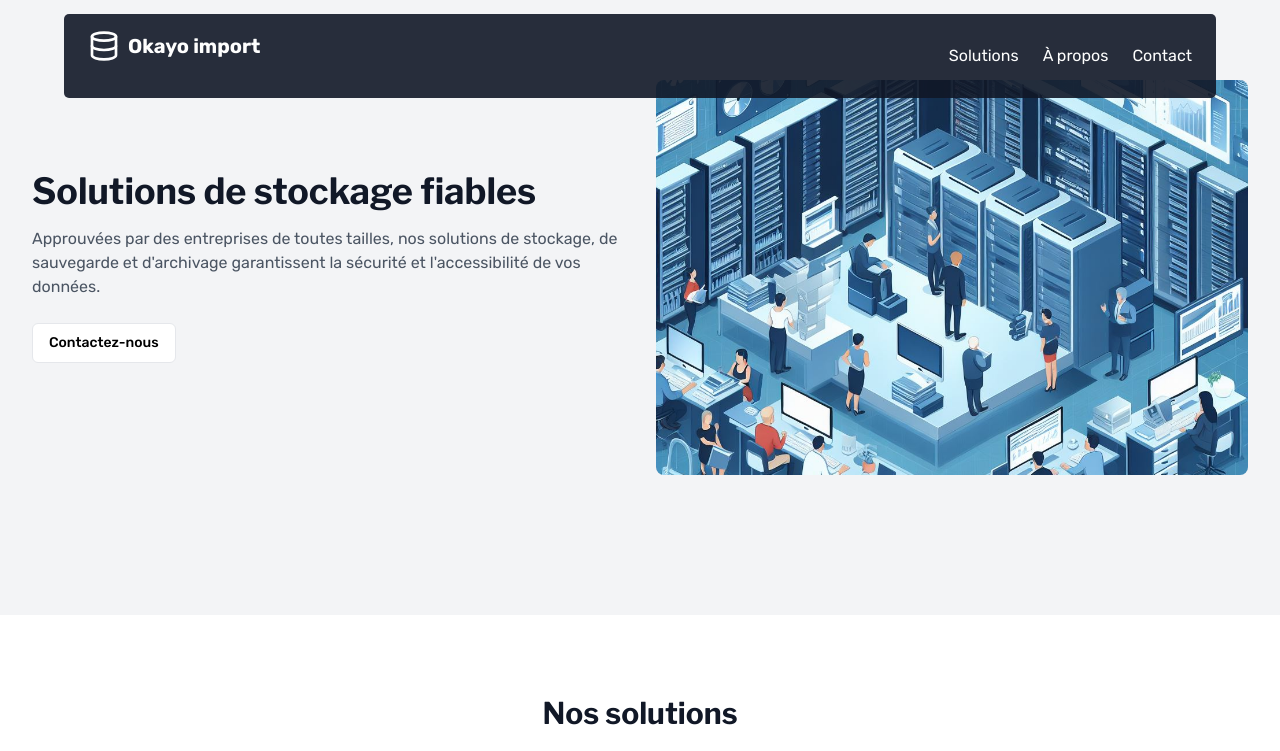
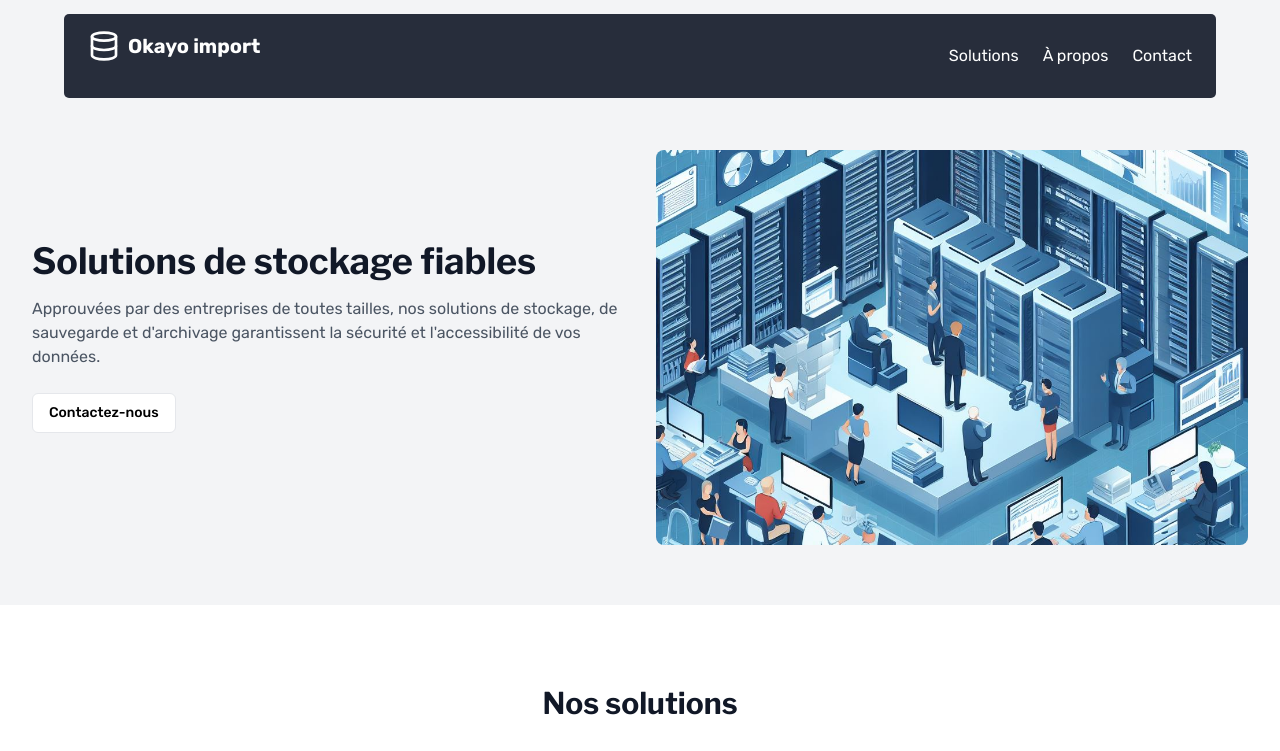
Before and after one commit to MaxCapette/Okayo, a Next.js app: page / in a window 1280 px wide. Shown: the top 751 px of the page. Built offline with nearby package versions, Linux system fonts and the light colour scheme.

Commit message:
fix padding top

```diff
--- a/src/app/styles.css
+++ b/src/app/styles.css
@@ -31,3 +31,7 @@ body {
   .burger {
     color: black;
   }
+
+  .topo {
+    padding-top: 150px !important;
+  }
--- a/src/components/ui/component.tsx
+++ b/src/components/ui/component.tsx
@@ -59,7 +59,7 @@ export default function Component() {
         </Sheet>
       </header>
 
-      <section  className="bg-gray-100 dark:bg-gray-800 py-12 md:py-20">
+      <section  className="bg-gray-100 dark:bg-gray-800  topo">
           <div className="container mx-auto px-4 md:px-8">
             <div className="grid md:grid-cols-2 gap-8 items-center">
               <div>
```
